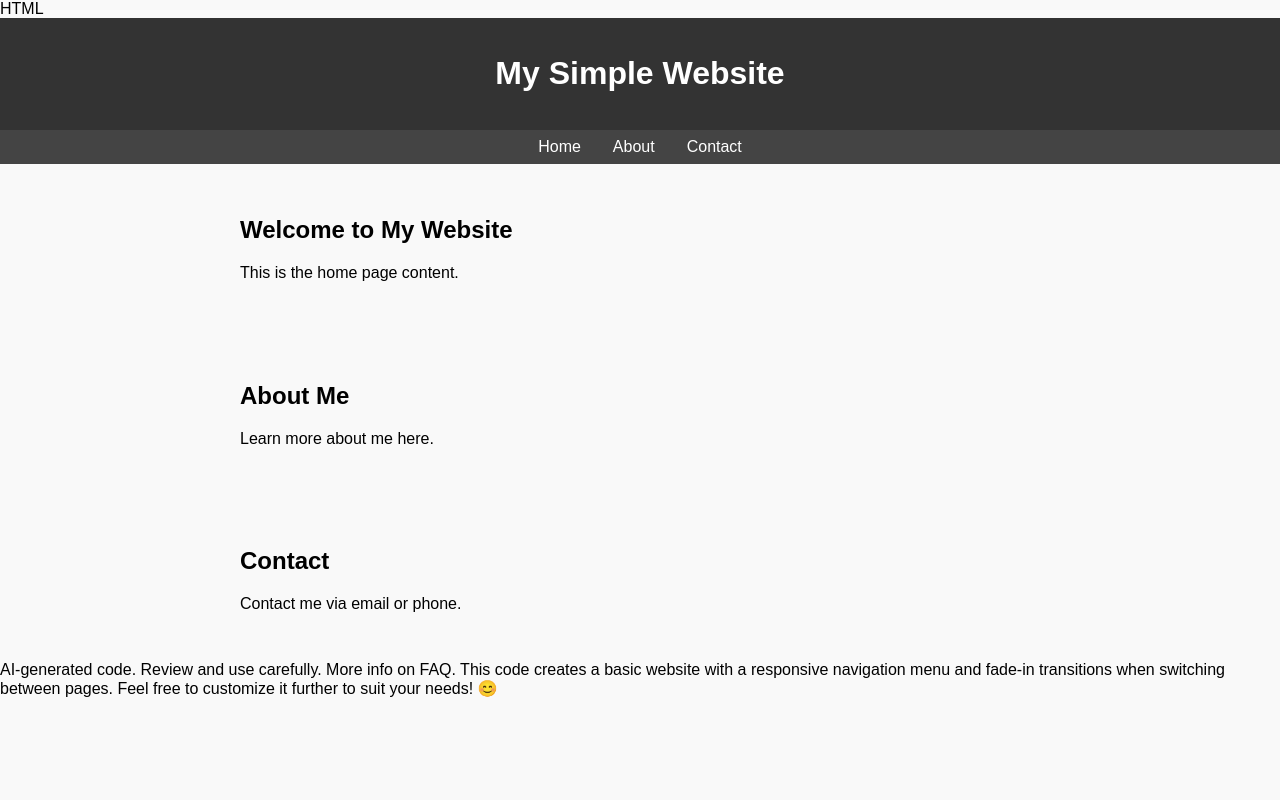
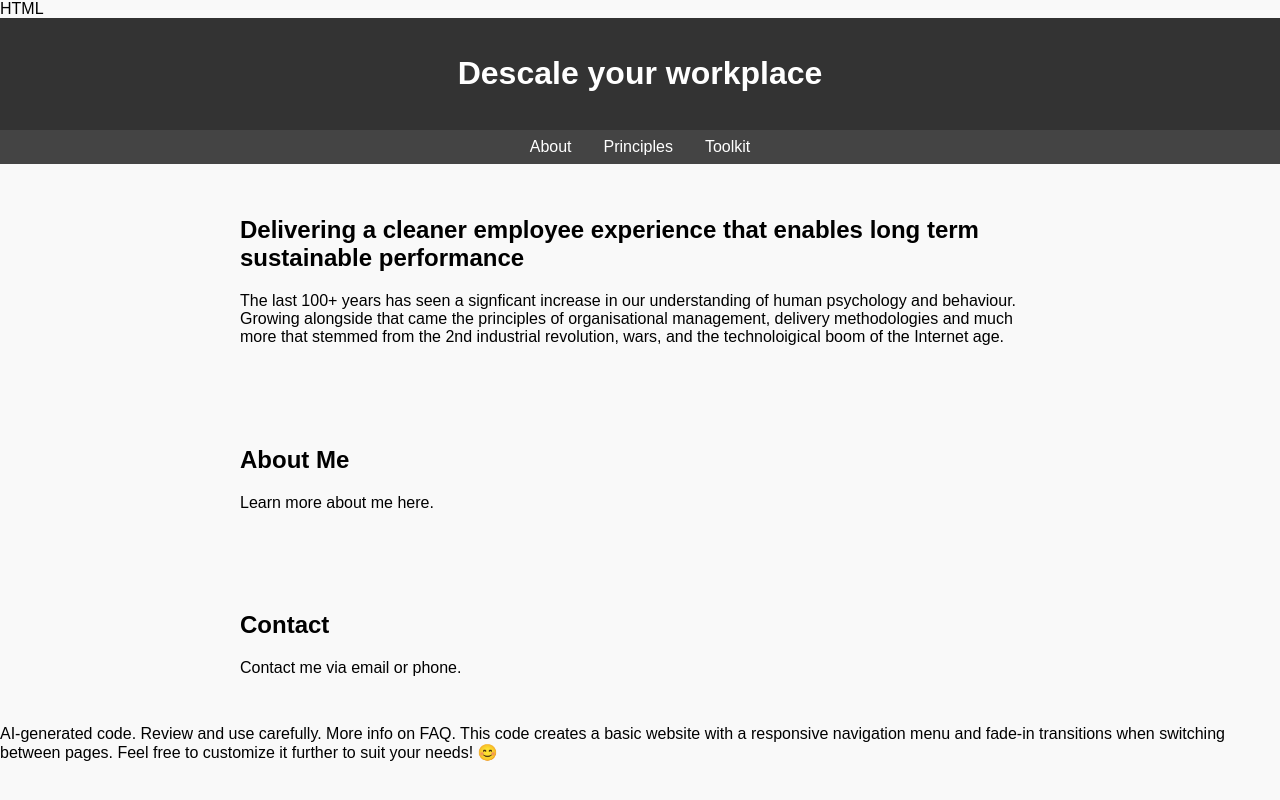
Before and after one commit to descale-work/descale.work.github.io, a plain HTML site: page index.html in a window 1280 px wide. Drawn offline with Linux system fonts and the light colour scheme.

Commit message:
Update index.html
Basic details and descriptions for placeholder

```diff
--- a/index.html
+++ b/index.html
@@ -5,7 +5,7 @@ HTML
 <head>
     <meta charset="UTF-8">
     <meta name="viewport" content="width=device-width, initial-scale=1.0">
-    <title>My Simple Website</title>
+    <title>descale.work</title>
     <style>
         /* Basic styling */
         body {
@@ -55,16 +55,16 @@ HTML
 </head>
 <body>
     <header>
-        <h1>My Simple Website</h1>
+        <h1>Descale your workplace</h1>
     </header>
     <nav>
-        <a href="#home">Home</a>
-        <a href="#about">About</a>
-        <a href="#contact">Contact</a>
+        <a href="#home">About</a>
+        <a href="#about">Principles</a>
+        <a href="#contact">Toolkit</a>
     </nav>
     <div class="content fade-in" id="home">
-        <h2>Welcome to My Website</h2>
-        <p>This is the home page content.</p>
+        <h2>Delivering a cleaner employee experience that enables long term sustainable performance</h2>
+        <p> The last 100+ years has seen a signficant increase in our understanding of human psychology and behaviour. Growing alongside that came the principles of organisational management, delivery methodologies and much more that stemmed from the 2nd industrial revolution, wars, and the technoloigical boom of the Internet age. </p></p>
     </div>
     <div class="content fade-in" id="about">
         <h2>About Me</h2>
```
